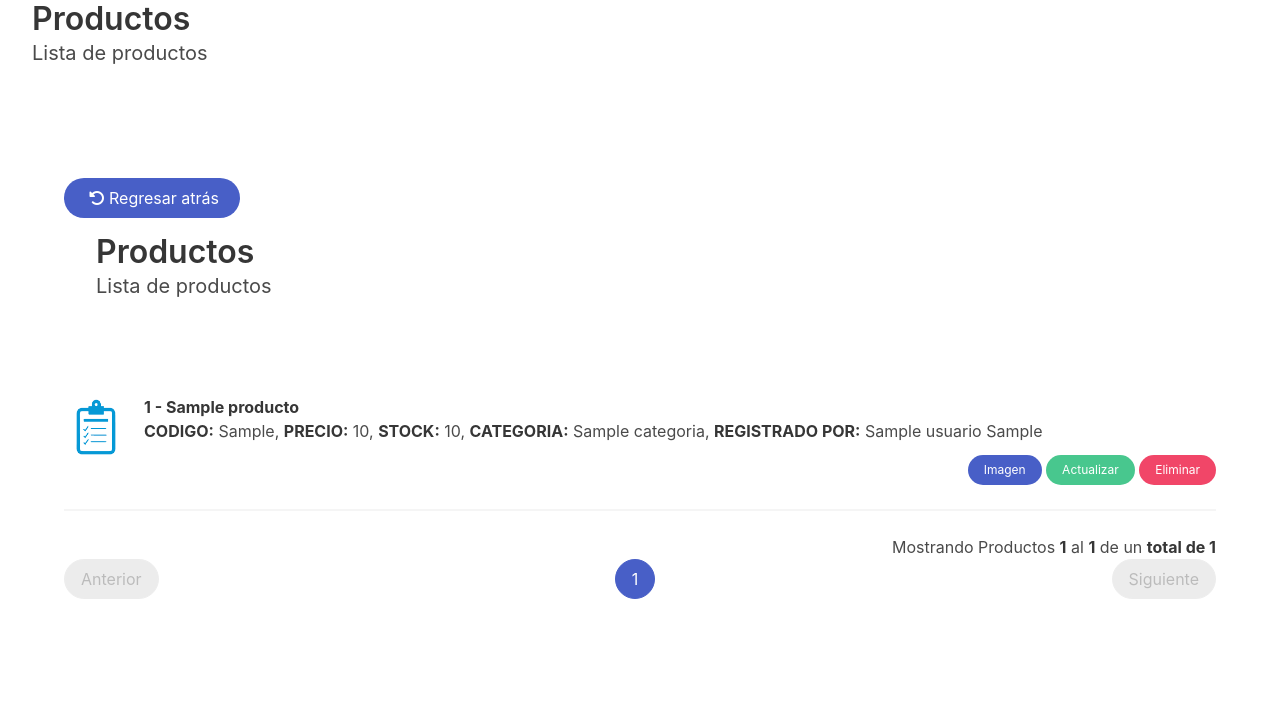
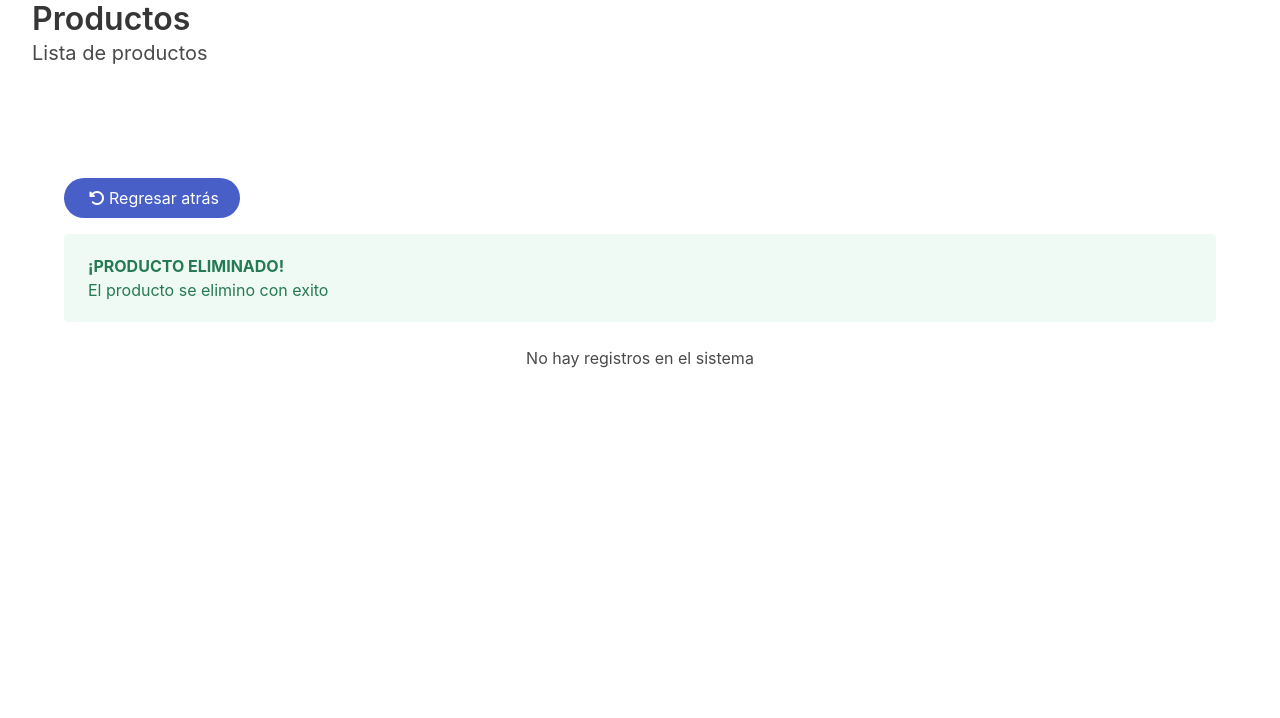
Before and after one commit to yonier202/Sistema-Inventario, a PHP site: page /index.php?vista=product_list&page=1&product_id_del=1 in a window 1280 px wide. Shown: the part 55-773 px from the top of the page. Run offline with PHP 8.4, Linux system fonts and the light colour scheme; the visitor is signed in with stand-in values (Sample User, id 1); tables that the repository leaves empty or names only in its code hold one stand-in row (values such as "Sample post"); some libraries are stand-ins or nearby versions.

Commit message:
eliminar producto e imagen

```diff
--- /dev/null
+++ b/php/producto_eliminar.php
@@ -0,0 +1,50 @@
+<?php
+    $id=limpiar_cadena($_REQUEST['product_id_del']);
+
+    // verificando producto
+    $check_producto=conexion();
+    $check_producto=$check_producto->
+    query("SELECT * FROM producto WHERE producto_id = '$id'");
+
+    //cuantos registros seleccionamos
+    if ($check_producto->rowCount()==1) {
+        $datos=$check_producto->fetch();
+
+        $eliminar_producto=conexion();
+        $eliminar_producto=$eliminar_producto->prepare("DELETE FROM producto WHERE producto_id = :id ");
+
+        // pasamos el marcador y ejecutamos el sql
+        $eliminar_producto->execute([':id' => $id]);
+
+        //verificar si eliminamos El producto
+
+        if ($eliminar_producto->rowCount()==1) {
+            if (is_file('./image/producto/'.$datos['foto'])) {
+                chmod('./image/producto/'.$datos['foto'],0777);
+                unlink('./image/producto/'.$datos['foto']);
+            }
+            echo '
+            <div class="notification is-success is-light">
+                <strong>¡PRODUCTO ELIMINADO!</strong><br>
+                El producto se elimino con exito
+
+            </div>';
+
+        }else{
+            echo '
+            <div class="notification is-danger is-light">
+                <strong>¡Ocurrio un error inesperado!</strong><br>
+                No se puede eliminar El producto
+            </div>';
+        }
+        $eliminar_producto=null;
+
+    }else{
+        echo '
+            <div class="notification is-danger is-light">
+                <strong>¡Ocurrio un error inesperado!</strong><br>
+                El producto no existe!
+            </div>';
+
+    }
+    $check_producto=null;
--- a/php/producto_listar.php
+++ b/php/producto_listar.php
@@ -52,13 +52,6 @@ if ($total>=1 && $pagina<=$Npaginas) {
     $pag_inicio=$inicio+1;
     foreach ($datos as $registro) {
     $tabla.='
-    <div class="container is-fluid mb-6">
-        <h1 class="title">Productos</h1>
-        <h2 class="subtitle">Lista de productos</h2>
-    </div>
-
-    <div class="container pb-6 pt-6">
-
 
     <article class="media">
         <figure class="media-left">
--- a/vistas/product_list.php
+++ b/vistas/product_list.php
@@ -9,6 +9,11 @@
 include('./inc/btn_back.php');
 require_once('./php/main.php');
 
+
+ //eliminar producto
+ if (isset($_REQUEST['product_id_del'])) {
+    require_once('./php/producto_eliminar.php');
+}
 
 //pagina
 if (!isset($_REQUEST['page'])) {
```
Also changed, not shown: vistas/product_search.php (+112 -1 lines), php/buscador.php (line endings or trailing spaces).
